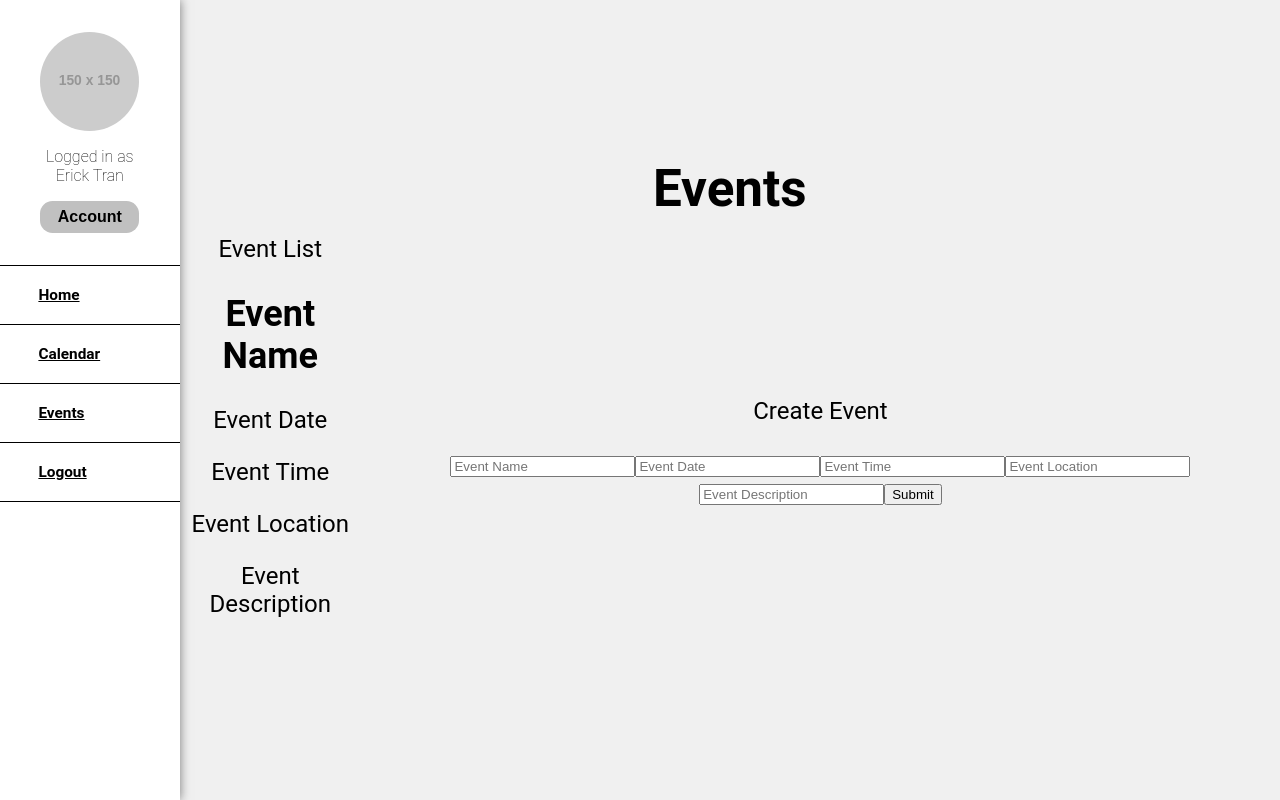
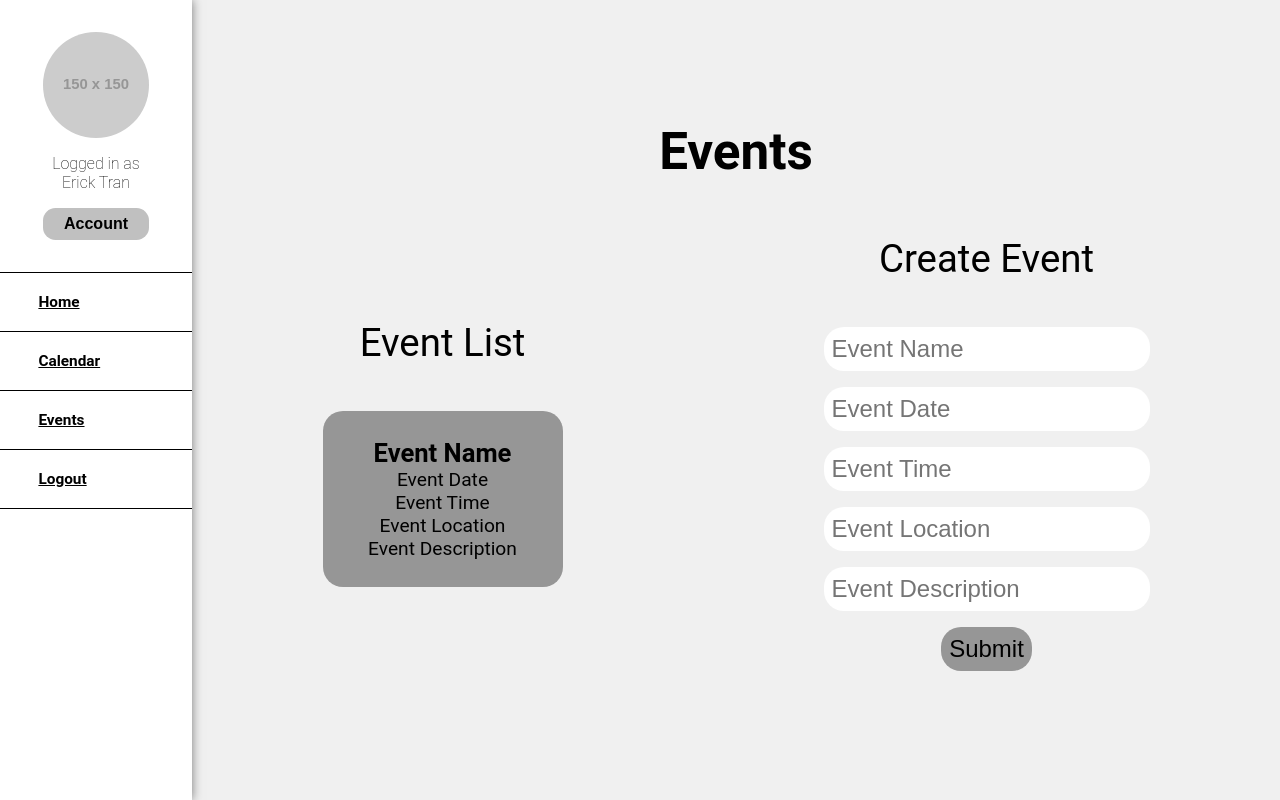
Before and after one commit to enVId-tech/Calendar-App, a React (Vite) app: page /events in a window 1280 px wide. Built offline with nearby package versions, Linux system fonts and the light colour scheme; no server answers.

Commit message:
46-style. Styled event page

```diff
--- a/src/assets/scss/events.scss
+++ b/src/assets/scss/events.scss
@@ -16,6 +16,8 @@
         list-style: none;
         font-size: 1.5rem;
         text-align: center;
+        width: 85vw;
+        height: 100vh;
 
         #content {
             h1 {
@@ -30,32 +32,29 @@
         #eventsLists {
             display: flex;
             flex-direction: row;
-            justify-content: center;
+            justify-content: space-around;
             align-items: center;
             margin: 0;
             padding: 0;
-            list-style: none;
-            font-size: 1.5rem;
+            width: 85vw;
 
-            #eventList {
-                display: flex;
-                flex-direction: column;
-                justify-content: center;
-                align-items: center;
-                margin: 0;
-                padding: 0;
+            #left {
+                #eventList {
+                    font-size: 3vw;
+                }
 
-                #event {
+                #eventListContent {
                     display: flex;
-                    flex-direction: row;
+                    flex-direction: column;
                     justify-content: center;
                     align-items: center;
                     margin: 0;
                     padding: 0;
                     list-style: none;
                     font-size: 1.5rem;
+                    text-align: center;
 
-                    #eventDetails {
+                    .event {
                         display: flex;
                         flex-direction: column;
                         justify-content: center;
@@ -64,54 +63,32 @@
                         padding: 0;
                         list-style: none;
                         font-size: 1.5rem;
+                        text-align: center;
+                        width: 17.5vw;
+                        height: 20vh;
+                        background-color: rgb(150, 150, 150);
+                        border-radius: 20px;
+                        margin: 0.5rem;
+                        padding: 0.5rem;
 
-                        #eventTitle {
+                        h1 {
                             font-size: 2vw;
                             margin: 0;
                             padding: 0;
                         }
 
-                        #eventDate {
+                        p {
                             font-size: 1.5vw;
                             margin: 0;
                             padding: 0;
                         }
-
-                        #eventTime {
-                            font-size: 1.5vw;
-                            margin: 0;
-                            padding: 0;
-                        }
-
-                        #eventLocation {
-                            font-size: 1.5vw;
-                            margin: 0;
-                            padding: 0;
-                        }
-
-                        #eventDescription {
-                            font-size: 1.5vw;
-                            margin: 0;
-                            padding: 0;
-                        }
-                    }
-
-                    #eventButtons {
-                        display: flex;
-                        flex-direction: row;
-                        justify-content: center;
-                        align-items: center;
-                        margin: 0;
-                        padding: 0;
-                        list-style: none;
-                        font-size: 1.5rem;
 
                         button {
                             background-color: rgb(150, 150, 150);
                             border: none;
                             cursor: pointer;
                             font-size: 1.5rem;
-                            margin: 0 0.5rem;
+                            margin: 0.5rem;
                             padding: 0.5rem;
                             border-radius: 20px;
 
@@ -122,6 +99,46 @@
                     }
                 }
             }
+
+            #right {
+                #eventCreate {
+                    font-size: 3vw;
+                }
+
+                form {
+                    display: flex;
+                    flex-direction: column;
+                    justify-content: center;
+                    align-items: center;
+                    margin: 0;
+                    padding: 0;
+                    list-style: none;
+                    font-size: 1.5rem;
+                    text-align: center;
+
+                    input {
+                        font-size: 1.5rem;
+                        margin: 0.5rem;
+                        padding: 0.5rem;
+                        border-radius: 20px;
+                        border: none;
+                    }
+
+                    button {
+                        background-color: rgb(150, 150, 150);
+                        border: none;
+                        cursor: pointer;
+                        font-size: 1.5rem;
+                        margin: 0.5rem;
+                        padding: 0.5rem;
+                        border-radius: 20px;
+
+                        &:hover {
+                            background-color: rgb(100, 100, 100);
+                        }
+                    }
+                }
+            }
         }
     }
 }
```
